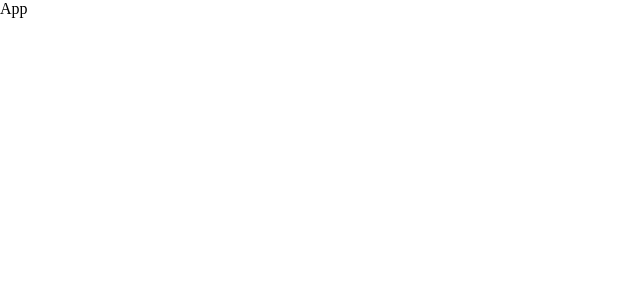
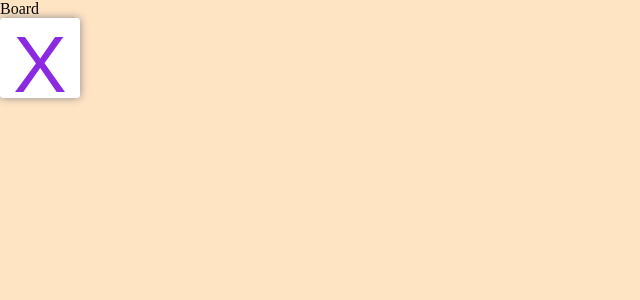
Before and after one commit to martinsliz/tic-tac-toe, a React (Create React App) app: page / in a window 1280 px wide. Shown: the top 300 px of the page, without its empty margins (0-640 px from the left). Built offline with nearby package versions, Linux system fonts and the light colour scheme.

Commit message:
basic styling for visuals, box and board components

```diff
--- a/src/App.css
+++ b/src/App.css
@@ -7,6 +7,33 @@
 }
 
 body {
+  margin: 0;
   padding: 0;
-  margin: 0;
+  background-color: bisque;
 }
+
+.box {
+  background-color: white;
+  border: none;
+  border-radius: 3px;
+  box-shadow: 0px 0px 8px #888;
+  width: 5rem;
+  height: 5rem;
+  text-align: center;
+  font-size: 5em;
+  justify-content: center;
+  cursor: pointer;
+}
+
+.box:hover {
+  background-color: rgb(192, 251, 251);
+  box-shadow: 0px 0px 15px #888;
+}
+
+.x {
+  color: blueviolet;
+}
+
+o. {
+  color: deeppink;
+}
--- a/src/App.js
+++ b/src/App.js
@@ -1,9 +1,19 @@
 import './App.css'
+import Board from './components/Board'
+import Box from './components/Box'
 
 import React from 'react'
 
 const App = () => {
-  return <div>App</div>
+  const board = ['X', 'X', 'X', 'X', 'X', 'X', 'X', 'X', 'X']
+  return (
+    <div>
+      <div>
+        <Board board={board} />
+        <Box value="X" onClick={null} />
+      </div>
+    </div>
+  )
 }
 
 export default App
--- /dev/null
+++ b/src/components/Board.jsx
@@ -0,0 +1,7 @@
+import React from 'react'
+
+const Board = () => {
+  return <div>Board</div>
+}
+
+export default Board
--- /dev/null
+++ b/src/components/Box.jsx
@@ -0,0 +1,13 @@
+import React from 'react'
+
+const Box = ({ value, onClick }) => {
+  const style = value === 'X' ? 'box x' : 'box o'
+  //this will apply styling based on whether X or O are in the box
+  return (
+    <button className={style} onClick={onClick}>
+      {value}
+    </button>
+  )
+}
+
+export default Box
```
